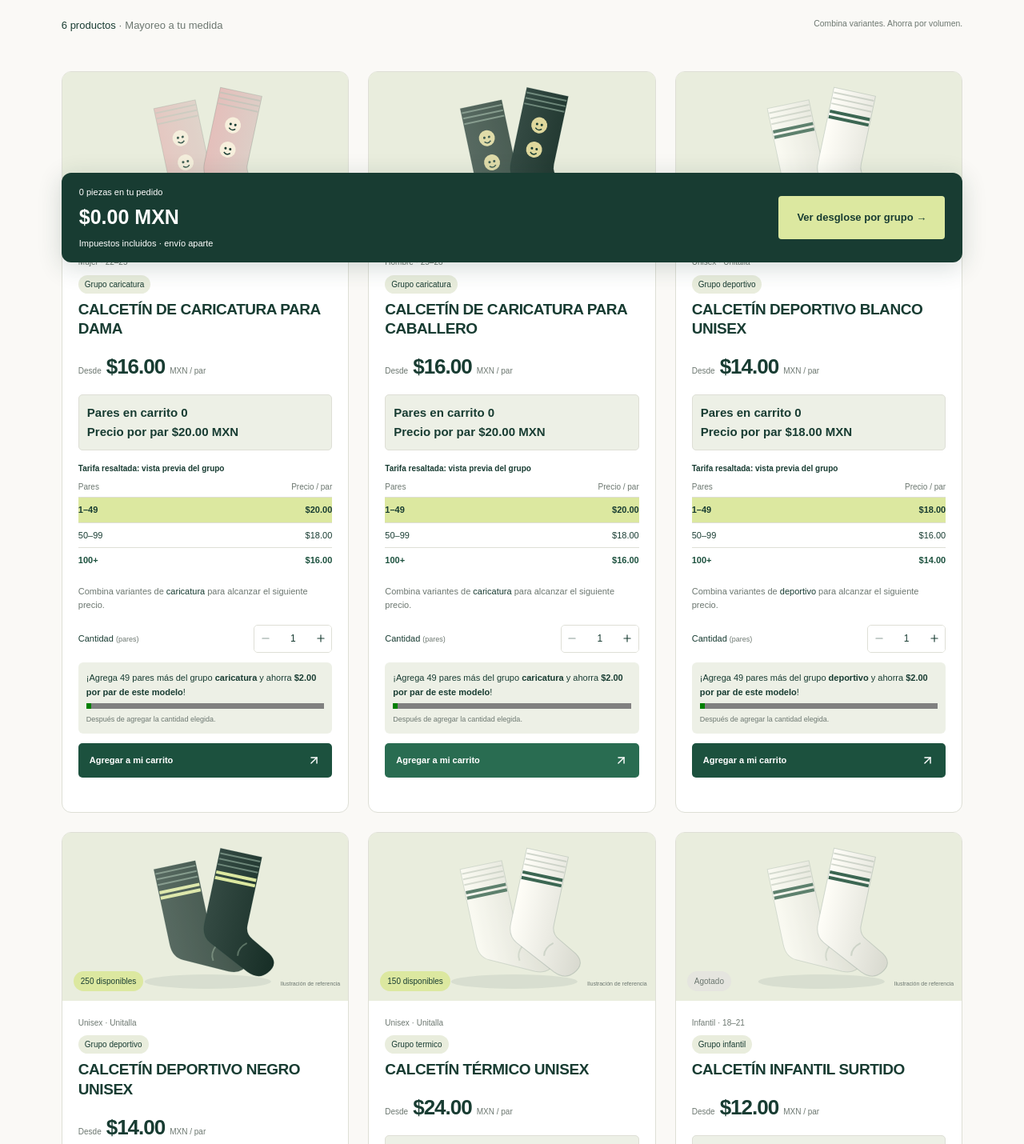
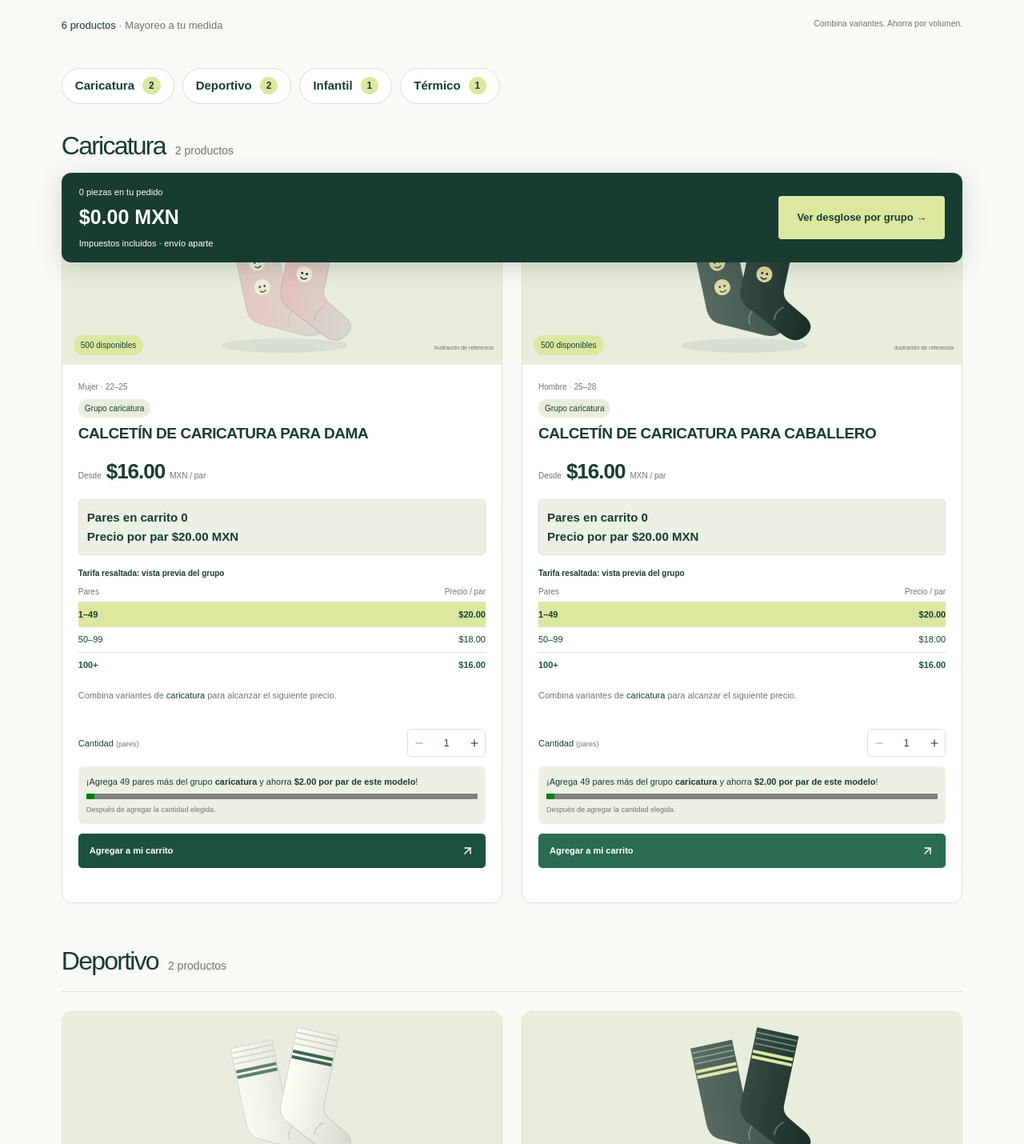
Before and after one commit to jesuscilias930-salebot/ecommerce, a Next.js app: page /productos in a window 1280 px wide. Shown: the part 460-1890 px from the top of the page at 80% size. Built offline with nearby package versions, Linux system fonts and the light colour scheme.

Commit message:
showing products by category

```diff
--- a/components/originals.tsx
+++ b/components/originals.tsx
@@ -18,6 +18,8 @@ import { Context } from "./shop";
 import type { Original } from "@/lib/product-catalog";
 import { money } from "@/lib/money";
 import { StorePhoto } from "./store-photo";
+import { groupByCategory } from "@/lib/product-categories";
+import categoryStyles from "./product-categories.module.css";
 
 function SockVisual({ product }: { product: Original }) {
   const id = useId().replaceAll(":", "");
@@ -98,10 +100,12 @@ export function Originals({
   const [query, setQuery] = useState("");
   const { lines } = useContext(Context);
   const filtered = products.filter((p) =>
-    `${p.name} ${p.pricingGroup || ""}`
+    `${p.name} ${p.category || ""} ${p.pricingGroup || ""}`
       .toLowerCase()
       .includes(query.toLowerCase()),
   );
+  const categories = groupByCategory(filtered);
+  const categoryId = (key:string) => `products-${Array.from(key,c=>c.codePointAt(0)!.toString(16)).join('-')}`;
   return (
     <>
       <div className="original-toolbar">
@@ -144,11 +148,13 @@ export function Originals({
         </span>
         <small>Combina variantes. Ahorra por volumen.</small>
       </div>
-      <div className="original-grid">
-        {filtered.map((p) => (
-          <OriginalCard key={p.id} product={p} products={products} />
-        ))}
-      </div>
+      {categories.length>1&&<nav className={categoryStyles.navigation} aria-label="Ir a una categoría">
+        {categories.map(category=><a key={category.key} href={`#${categoryId(category.key)}`}>{category.label}<span>{category.products.length}</span></a>)}
+      </nav>}
+      {categories.map(category=><section className={categoryStyles.section} key={category.key} id={categoryId(category.key)} aria-labelledby={`${categoryId(category.key)}-title`}>
+        <header className={categoryStyles.header}><h2 id={`${categoryId(category.key)}-title`}>{category.label}</h2><span>{category.products.length} {category.products.length===1?'producto':'productos'}</span></header>
+        <div className="original-grid">{category.products.map(p=><OriginalCard key={p.id} product={p} products={products}/>)}</div>
+      </section>)}
       {!filtered.length && (
         <div className="empty">
           <p>No encontramos productos con esa búsqueda.</p>
--- /dev/null
+++ b/components/product-categories.module.css
@@ -0,0 +1,9 @@
+.navigation{display:flex;gap:10px;flex-wrap:wrap;margin:20px 0 28px;}
+.navigation a{display:inline-flex;gap:10px;align-items:center;padding:10px 16px;border:1px solid #dedfd6;border-radius:999px;background:#fff;color:#183c32;text-decoration:none;font-weight:600;}
+.navigation a:hover{background:#e9eddd;}.navigation a:focus-visible{outline:3px solid #296c51;outline-offset:3px;}
+.navigation span{background:#dce8a0;border-radius:999px;padding:2px 8px;font-size:12px;}
+.section{margin:0 0 48px;scroll-margin-top:110px;}
+.header{display:flex;align-items:baseline;gap:12px;flex-wrap:wrap;border-bottom:1px solid #dedfd6;padding-bottom:14px;margin-bottom:22px;}
+.header h2{margin:0;color:#183c32;font-size:clamp(24px,3vw,32px);text-transform:capitalize;}
+.header span{color:#6c7770;font-size:14px;}
+@media(max-width:600px){.navigation{flex-wrap:nowrap;overflow-x:auto;padding-bottom:8px;}.navigation a{white-space:nowrap;}.section{scroll-margin-top:90px;}}
--- a/lib/product-catalog.ts
+++ b/lib/product-catalog.ts
@@ -6,12 +6,12 @@ export type Original = {imageUrls?:string[];imageUrl?:string|null; id:number; na
 export const isProductDemo=()=>process.env.STOREFRONT_PRODUCTS_MOCK==='true'||!process.env.SOCK_CONTROL_URL;
 const tiers=(price:number):Tier[]=>[{minQuantity:1,maxQuantity:49,pricePerUnit:price},{minQuantity:50,maxQuantity:99,pricePerUnit:price-2},{minQuantity:100,maxQuantity:null,pricePerUnit:price-4}];
 const mockProducts:Original[]=[
- {id:900000001,name:'Calcetín de caricatura para dama',gender:'Mujer',size:'22–25',pricingGroup:'caricatura',currentStock:500,rules:tiers(20)},
- {id:900000002,name:'Calcetín de caricatura para caballero',gender:'Hombre',size:'25–28',pricingGroup:'caricatura',currentStock:500,rules:tiers(20)},
- {id:900000003,name:'Calcetín deportivo blanco',gender:'Unisex',size:'Unitalla',pricingGroup:'deportivo',currentStock:300,rules:tiers(18)},
- {id:900000004,name:'Calcetín deportivo negro',gender:'Unisex',size:'Unitalla',pricingGroup:'deportivo',currentStock:250,rules:tiers(18)},
- {id:900000005,name:'Calcetín térmico',gender:'Unisex',size:'Unitalla',pricingGroup:'termico',currentStock:150,rules:tiers(28)},
- {id:900000006,name:'Calcetín infantil surtido',gender:'Infantil',size:'18–21',pricingGroup:'infantil',currentStock:0,rules:tiers(16)},
+ {id:900000001,name:'Calcetín de caricatura para dama',gender:'Mujer',size:'22–25',category:'Caricatura',pricingGroup:'caricatura',currentStock:500,rules:tiers(20)},
+ {id:900000002,name:'Calcetín de caricatura para caballero',gender:'Hombre',size:'25–28',category:'Caricatura',pricingGroup:'caricatura',currentStock:500,rules:tiers(20)},
+ {id:900000003,name:'Calcetín deportivo blanco',gender:'Unisex',size:'Unitalla',category:'Deportivo',pricingGroup:'deportivo',currentStock:300,rules:tiers(18)},
+ {id:900000004,name:'Calcetín deportivo negro',gender:'Unisex',size:'Unitalla',category:'Deportivo',pricingGroup:'deportivo',currentStock:250,rules:tiers(18)},
+ {id:900000005,name:'Calcetín térmico',gender:'Unisex',size:'Unitalla',category:'Térmico',pricingGroup:'termico',currentStock:150,rules:tiers(28)},
+ {id:900000006,name:'Calcetín infantil surtido',gender:'Infantil',size:'18–21',category:'Infantil',pricingGroup:'infantil',currentStock:0,rules:tiers(16)},
 ];
 function mockQuote(body:unknown) {
  const quantities=new Map<number,number>();
--- /dev/null
+++ b/lib/product-categories.ts
@@ -0,0 +1,10 @@
+export function groupByCategory<T extends {category?:string|null}>(products:T[]) {
+ const groups=new Map<string,{key:string;label:string;products:T[]}>();
+ for(const product of products){
+  const category=product.category?.trim().replace(/\s+/g,' ')||'';
+  const key=category?`category:${category.toLocaleLowerCase('es-MX')}`:'uncategorized';
+  const group=groups.get(key)||{key,label:category||'Otros productos',products:[]};
+  group.products.push(product);groups.set(key,group);
+ }
+ return [...groups.values()].sort((a,b)=>a.key==='uncategorized'?1:b.key==='uncategorized'?-1:a.label.localeCompare(b.label,'es'));
+}
```
